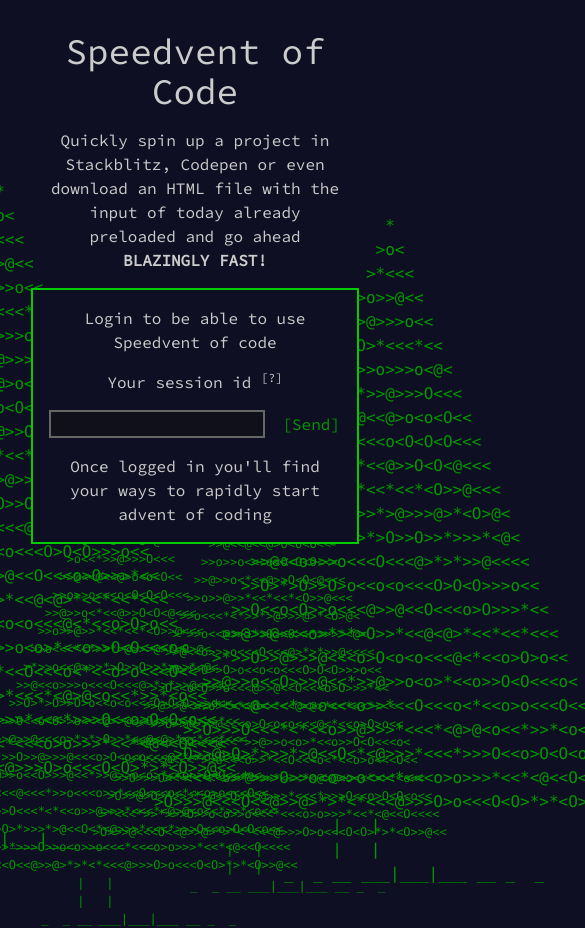
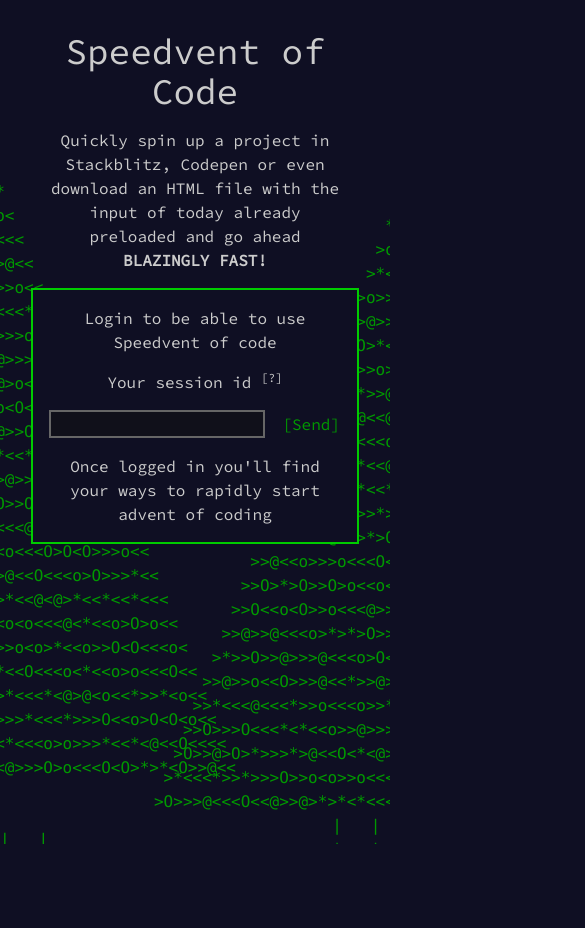
Before and after one commit to paoloricciuti/speedvent-of-code, a SvelteKit app: page / in a window 390 px wide. Shown: the top 928 px of the page, 585 px wide, since content can reach past the window. After the commit the page ends 844 px from the top, so only its background shows below. Built offline with nearby package versions, Linux system fonts and the light colour scheme; no server answers.

Commit message:
Various fixes

```diff
--- a/package.json
+++ b/package.json
@@ -10,7 +10,6 @@
 		"check:watch": "svelte-kit sync && svelte-check --tsconfig ./tsconfig.json --watch"
 	},
 	"devDependencies": {
-		"@sveltejs/adapter-auto": "next",
 		"@sveltejs/kit": "next",
 		"autoprefixer": "^10.4.13",
 		"postcss": "^8.4.19",
--- a/src/routes/+layout.svelte
+++ b/src/routes/+layout.svelte
@@ -6,14 +6,8 @@
 <slot />
 
 <style>
-  :global(html) {
-    overflow: hidden;
-    width: 100vw;
-    height: 100vh;
-  }
   :global(body) {
     @apply bg-primary-900 text-white-500;
     font-family: "Source Code Pro";
-    overflow: hidden;
   }
 </style>
--- a/src/routes/+page.svelte
+++ b/src/routes/+page.svelte
@@ -54,6 +54,7 @@
   <title>Speedvent of code</title>
 </svelte:head>
 
+<div class="w-screen h-screen overflow-hidden absolute -z-50">
   <Tree
     classes="absolute transform bottom-[-1%] -translate-x-1/2 text-green-700"
   />
@@ -63,14 +64,15 @@
   />
 
   <Tree
-  classes="absolute transform bottom-[-6%] origin-bottom scale-75 text-green-700"
+    classes="absolute sm:block hidden transform bottom-[-6%] origin-bottom scale-75 text-green-700"
   />
 
   <Tree
-  classes="absolute transform bottom-[-10%] right-0 origin-bottom scale-75 text-green-700"
+    classes="absolute sm:block hidden transform bottom-[-10%] right-0 origin-bottom scale-75 text-green-700"
   />
+</div>
 
-<main class="w-screen h-screen overflow-auto p-4">
+<main class="p-4">
   <div class="w-11/12 sm:w-1/2 m-auto text-center p-4 grid gap-4">
     <h1 class="text-4xl">Speedvent of Code</h1>
     <h2>
@@ -101,7 +103,7 @@
           <sup tabindex="0" class="group relative"
             >[?]
             <Container
-              classes="leading-[initial] absolute group-hover:block group-focus-visible:block hidden top-1/2 transform -translate-y-1/2 left-0"
+              classes="leading-[initial] absolute group-hover:block group-focus-visible:block hidden top-1/2 transform -translate-x-1/2 left-0"
             >
               {#if session}
                 If you want to change your
```
Also changed, not shown: 1 other file (tests, documents, lock files or other folders). Lines whose indentation alone changed are shown as unchanged.
